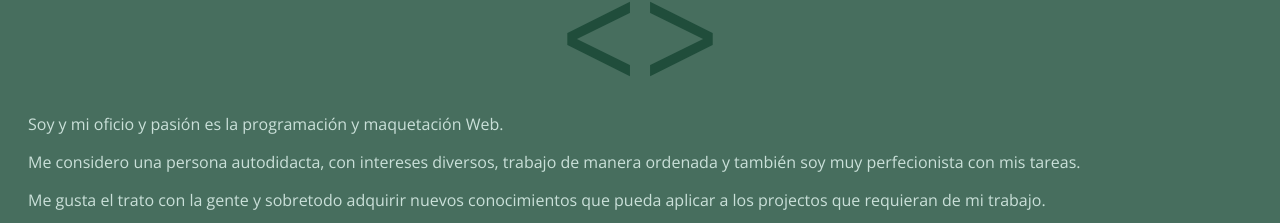
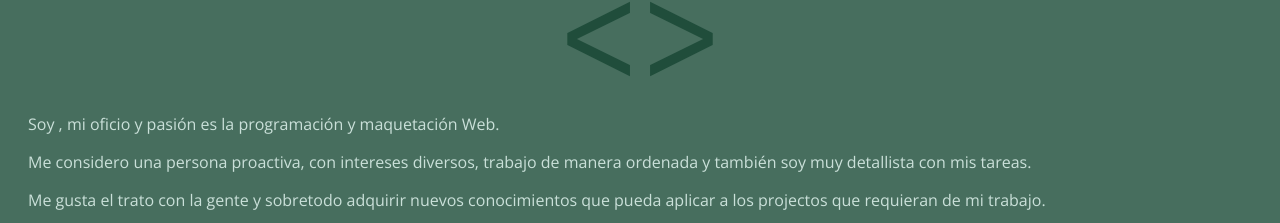
Before and after one commit to Desubicator/CV_Aleatorio, a plain HTML site: page index.html in a window 1280 px wide. Shown: the part 104-327 px from the top of the page. Drawn offline with nearby package versions, Linux system fonts and the light colour scheme.

Commit message:
detalles en html

```diff
--- a/index.html
+++ b/index.html
@@ -16,8 +16,8 @@
           <aside class="col-md-4">
             <img id="avatar" src="" alt="foto de perfil">
             <h2><span class="fullname"></span></h2>
-            <p>Soy <span class="fullname"></span> y mi oficio y pasi&oacute;n es la programaci&oacute;n y maquetaci&oacute;n Web.</p>
-            <p>Me considero una persona autodidacta, con intereses diversos, trabajo de manera ordenada y tambi&eacute;n soy muy perfecionista con mis tareas.</p>
+            <p>Soy <span class="fullname"></span>, mi oficio y pasi&oacute;n es la programaci&oacute;n y maquetaci&oacute;n Web.</p>
+            <p>Me considero una persona proactiva, con intereses diversos, trabajo de manera ordenada y tambi&eacute;n soy muy detallista con mis tareas.</p>
             <p>Me gusta el trato con la gente y sobretodo adquirir nuevos conocimientos que pueda aplicar a los projectos que requieran de mi trabajo.</p>
             <p>Informacion de Contacto:</p>
             <p>Edad: <span id="age"></span></p>
```
